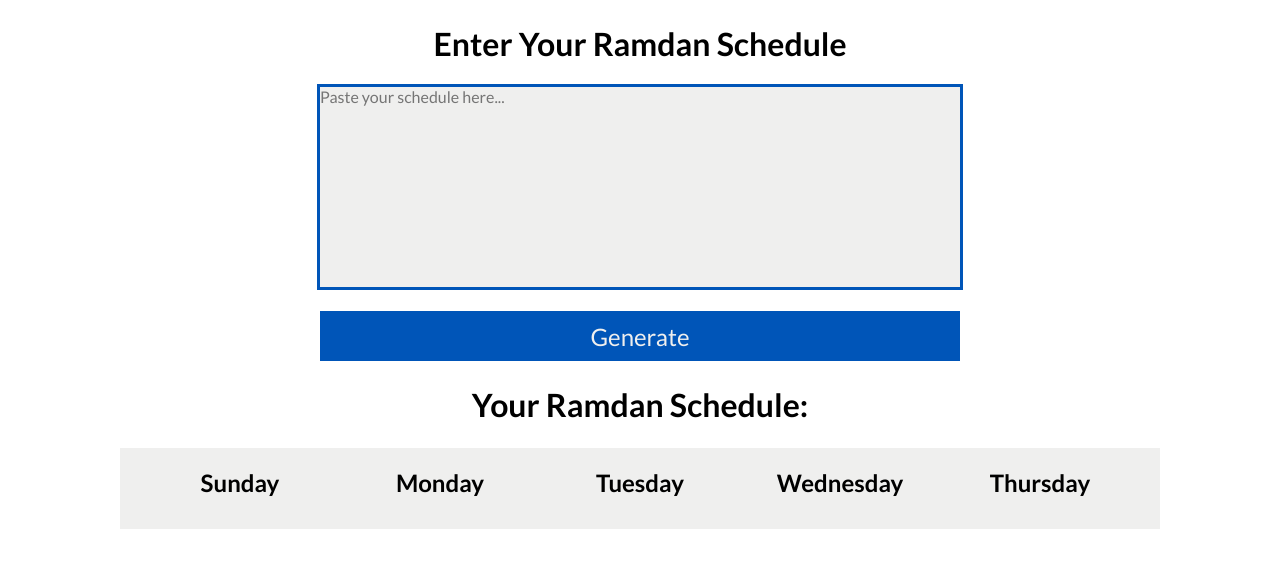
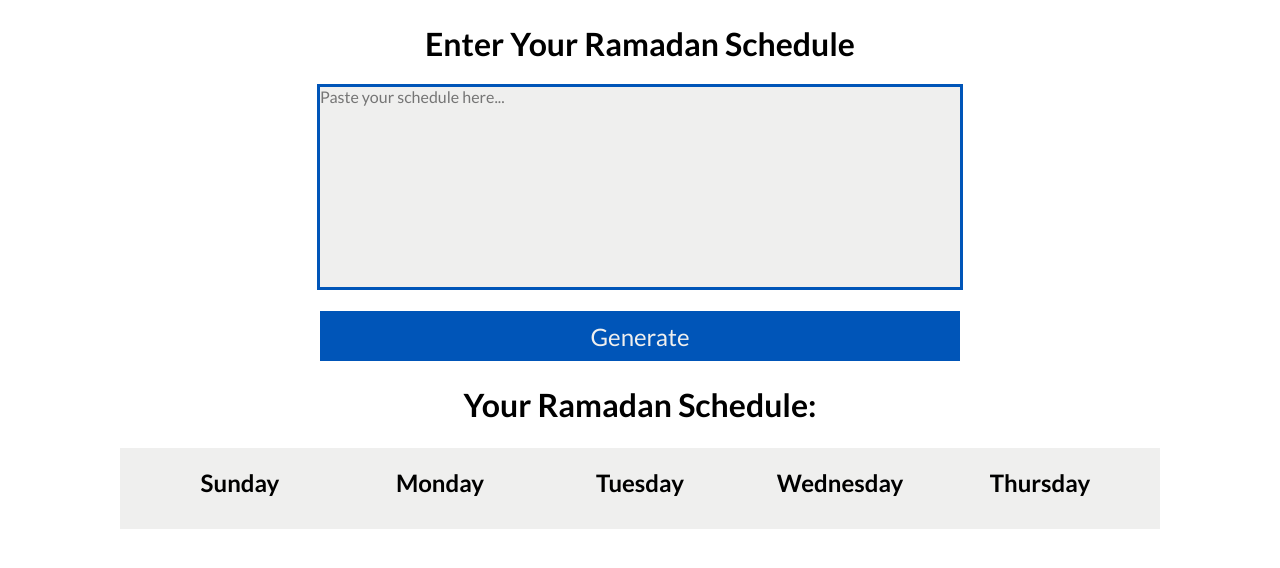
Before and after one commit to ElmikoTheNiceFella/to-ramadan-schedule, a React (Vite) app: page / in a window 1280 px wide. Shown: the top 568 px of the page. Built offline with nearby package versions, Linux system fonts and the light colour scheme.

Commit message:
Typo fix

```diff
--- a/src/App.jsx
+++ b/src/App.jsx
@@ -1,5 +1,6 @@
 import { useState } from "react"
 import { extractSchedule } from "../scheduleConverter"
+import Schedule from "./Schedule"
 
 function App() {
 
@@ -13,28 +14,15 @@ function App() {
 
   return (
     <>
-      <h1>Enter Your Ramdan Schedule</h1>
+      <h1>Enter Your Ramadan Schedule</h1>
       <div className="input-holder">
         <textarea placeholder="Paste your schedule here..." value={val} onChange={e => setVal(e.target.value)}></textarea>
         <button onClick={handleClick}>Generate</button>
       </div>
+      <h1>Your Ramadan Schedule:</h1>
       <div className="schedule-container">
-        <h1>Your Ramdan Schedule:</h1>
-        <div className="schedule">
-          {Object.keys(data).map(day => (
-            <div className="day-container">
-              <h2 className="day">{day}</h2>
-              <div className="day-courses">
-                {data[day].map(course => (
-                  <div className="course">
-                    <h3 className="course-name">{course[0]}</h3>
-                    <p className="course-timing">{course[1]}</p>
-                  </div>
-                ))}
-              </div>
-            </div>
-          ))}
-        </div>
+
+        <Schedule data={data} />
       </div>
     </>
   )
--- /dev/null
+++ b/src/Schedule.jsx
@@ -0,0 +1,27 @@
+import React from 'react'
+
+const Schedule = ({data}) => {
+  return (
+    <div className="schedule">
+      {Object.keys(data).map(day => (
+        <div className="day-container">
+          {/* Days */}
+          <h2 className="day">{day}</h2>
+          {/* Courses */}
+          <div className="day-courses">
+            {data[day].map(course => (
+              <div className="course">
+                {/* Course Name */}
+                <h3 className="course-name">{course[0]}</h3>
+                {/* Course Timing */}
+                <p className="course-timing">{course[1]}</p>
+              </div>
+            ))}
+          </div>
+        </div>
+      ))}
+    </div>
+  )
+}
+
+export default Schedule
--- a/src/index.css
+++ b/src/index.css
@@ -60,7 +60,7 @@ h1 {
   display: grid;
   width: 200px;
   place-content: center;
-  border: 2px solid #5bc0de;
+  border: 2px solid var(--bg);
 }
 .course-name {
   color: var(--text);
```
